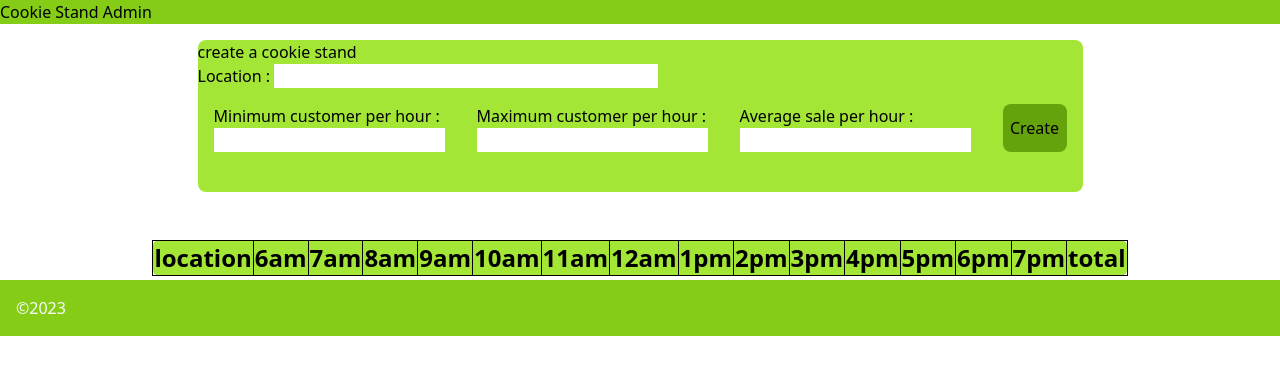
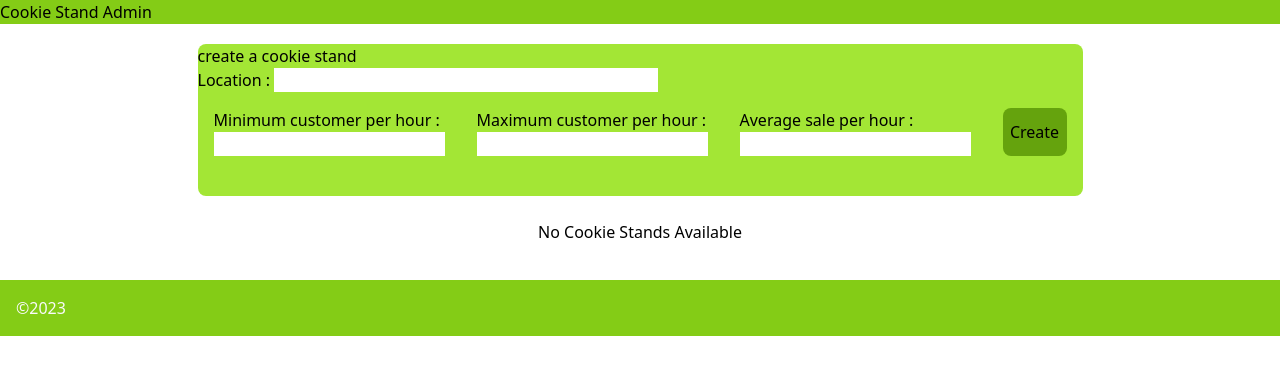
Before and after one commit to AbdelrahmanElatrash/cookie-stand-admin, a Next.js app: page / in a window 1280 px wide. Shown: the top 374 px of the page. Built offline with nearby package versions, Linux system fonts and the light colour scheme.

Commit message:
if no cookie

```diff
--- a/pages/component/CookieTable.js
+++ b/pages/component/CookieTable.js
@@ -1,7 +1,12 @@
 
 const CookieTable= ({cookieData})=>{
 
+    if (cookieData.length == 0){
+        return (
+            <h2>No Cookie Stands Available</h2>
+        )
 
+    }else {
         return (
             <>
             <table className="w-1/2 mx-auto my-8 text-2xl text-center bg-lime-400 rounded-lg">
@@ -59,6 +64,7 @@ const CookieTable= ({cookieData})=>{
                 </table>
             </>
         )
+    }
 };
 
 export default CookieTable
--- a/pages/index.js
+++ b/pages/index.js
@@ -27,6 +27,7 @@ export default function Home(){
 
     <main className= "grid  place-items-center h-56" >
           <Form addCookieData={addCookieData} g_id={cookieData.length}/>
+
           <CookieTable cookieData={cookieData} />
     </main>
 
```
Lines whose indentation alone changed are shown as unchanged.
